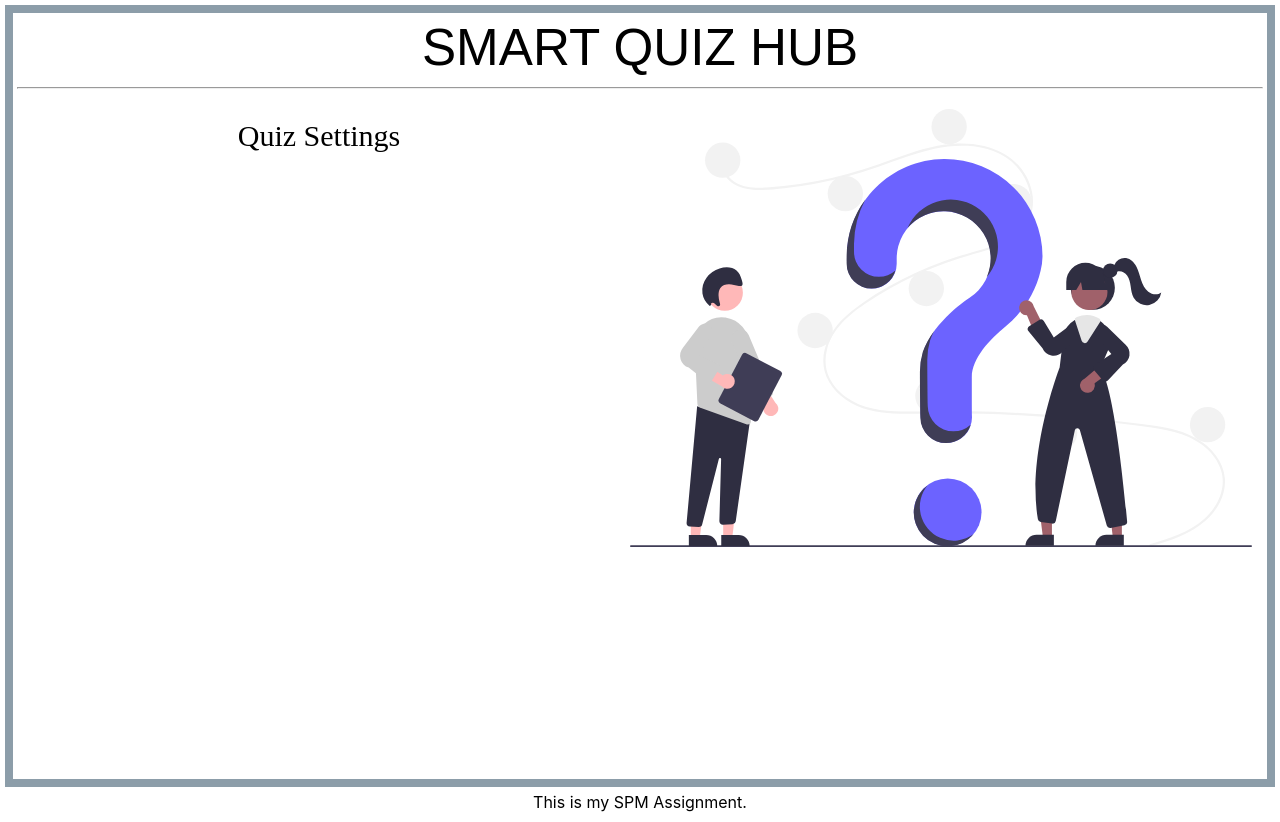
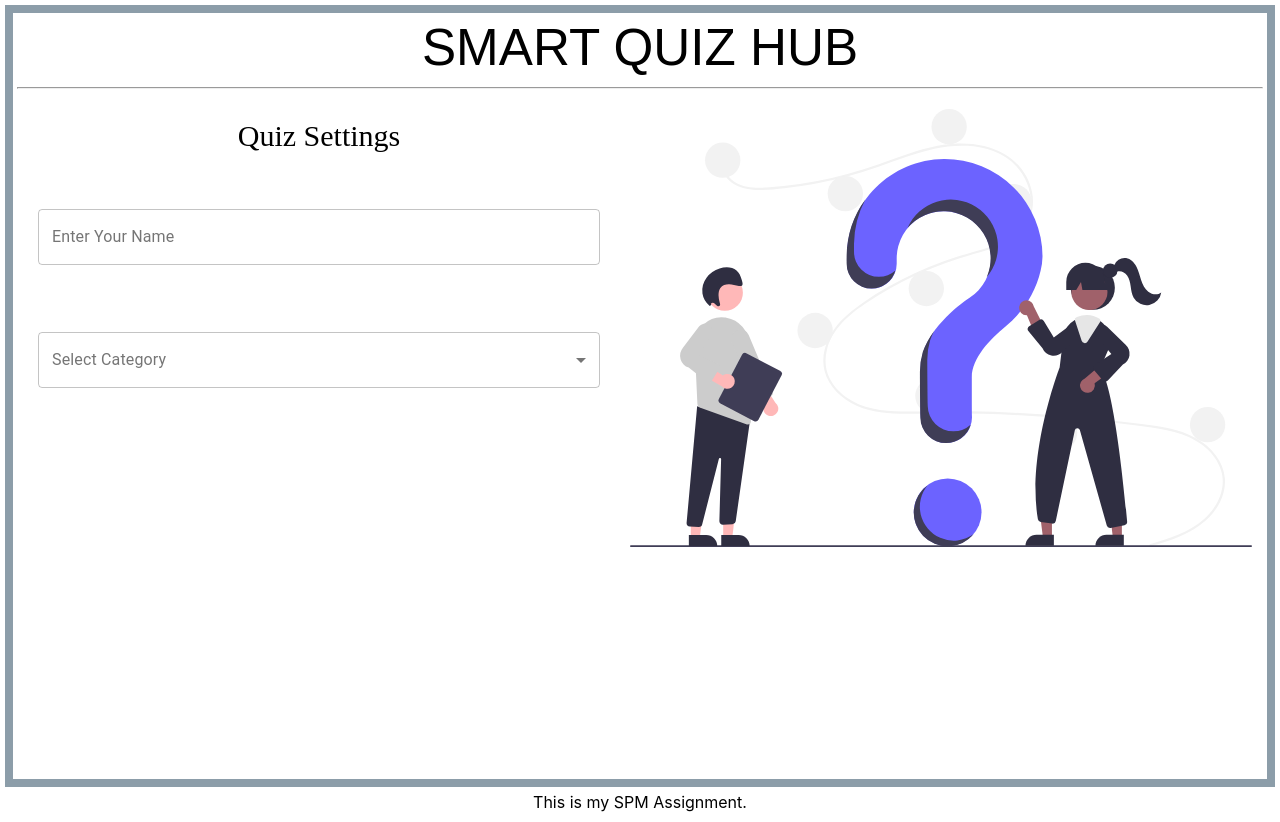
Before and after one commit to NSBM-SPM-2021/github-basics-NayaniShashikala, a React (Create React App) app: page / in a window 1280 px wide. Built offline with nearby package versions, Linux system fonts and the light colour scheme.

Commit message:
created input fields

```diff
--- a/src/pages/Home/Home.css
+++ b/src/pages/Home/Home.css
@@ -21,6 +21,7 @@
     height: 30%;
 }
 
+
 @media (max-width: 800px) {
     .content {
         flex-direction: column-reverse;
@@ -35,3 +36,12 @@
         width: 100%;
     }
 }
+
+.settings_select {
+    display: flex;
+    flex-direction: column;
+    padding: 10px;
+    width: 100%;
+    flex: 0.8;
+    justify-content: space-evenly;
+}
--- a/src/pages/Home/Home.js
+++ b/src/pages/Home/Home.js
@@ -1,12 +1,27 @@
 import "./Home.css";
+import { TextField } from "@material-ui/core";
 const Home = () => {
-    return <div className='content'>
-        <div className='settings'>
-            <span style={{fontSize:30 }}>Quiz Settings</span>
+    return(
+        <div className='content'>
+            <div className='settings'>
+                <span style={{fontSize:30 }}>Quiz Settings</span>
+
+             <div className='settings_select'>
+                    <TextField
+                    style={{ marginBottom: 20}}
+                    label = 'Enter Your Name'
+                    variant="outlined"
+                    />
+                    <TextField
+                        select label="Select Category"
+                        variant= "outlined"
+                        style= {{ marginBottom: 20 }} />                </div>
+             </div>
+            <img src ='/quiz2.svg' className= 'banner' alt="quiz img"></img>
+
         </div>
-        <img src ='/quiz2.svg' className= 'banner' alt="quiz img"></img>
+    );
 
-    </div>
 
 };
 
```
